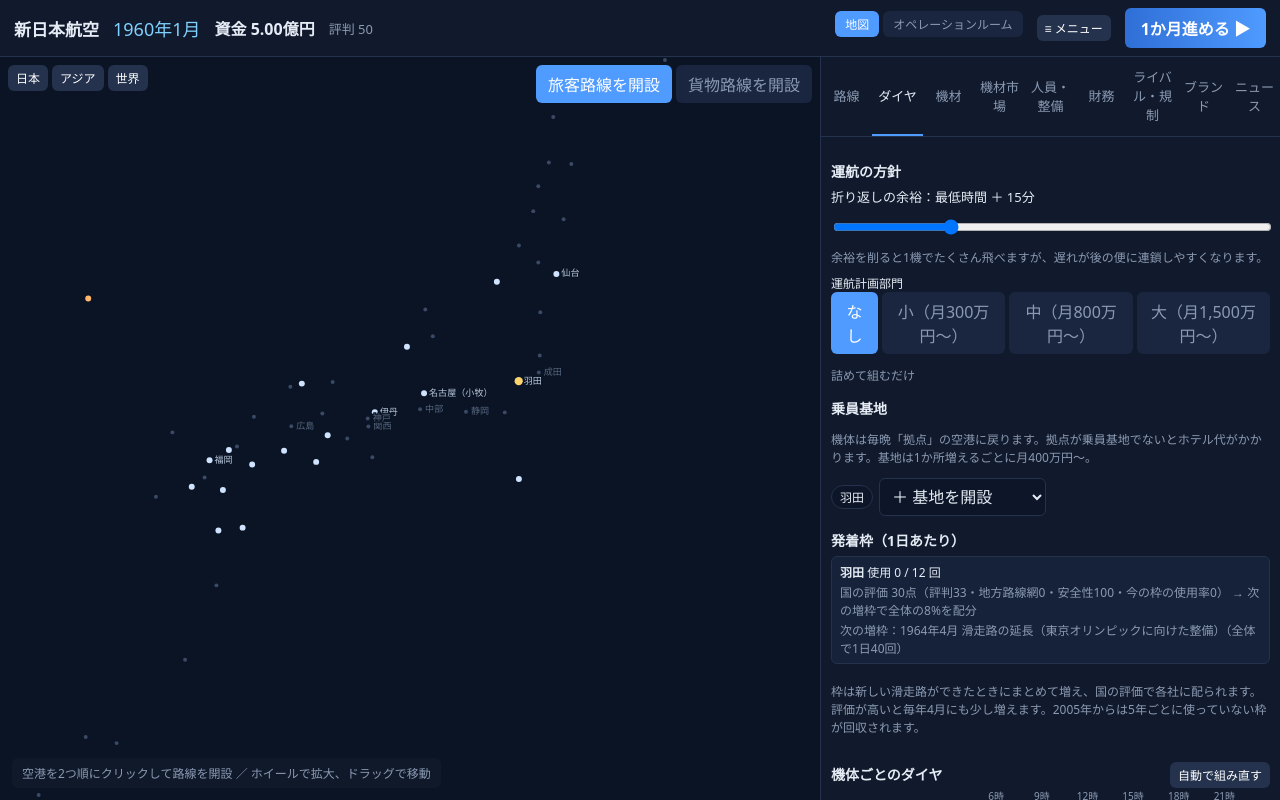
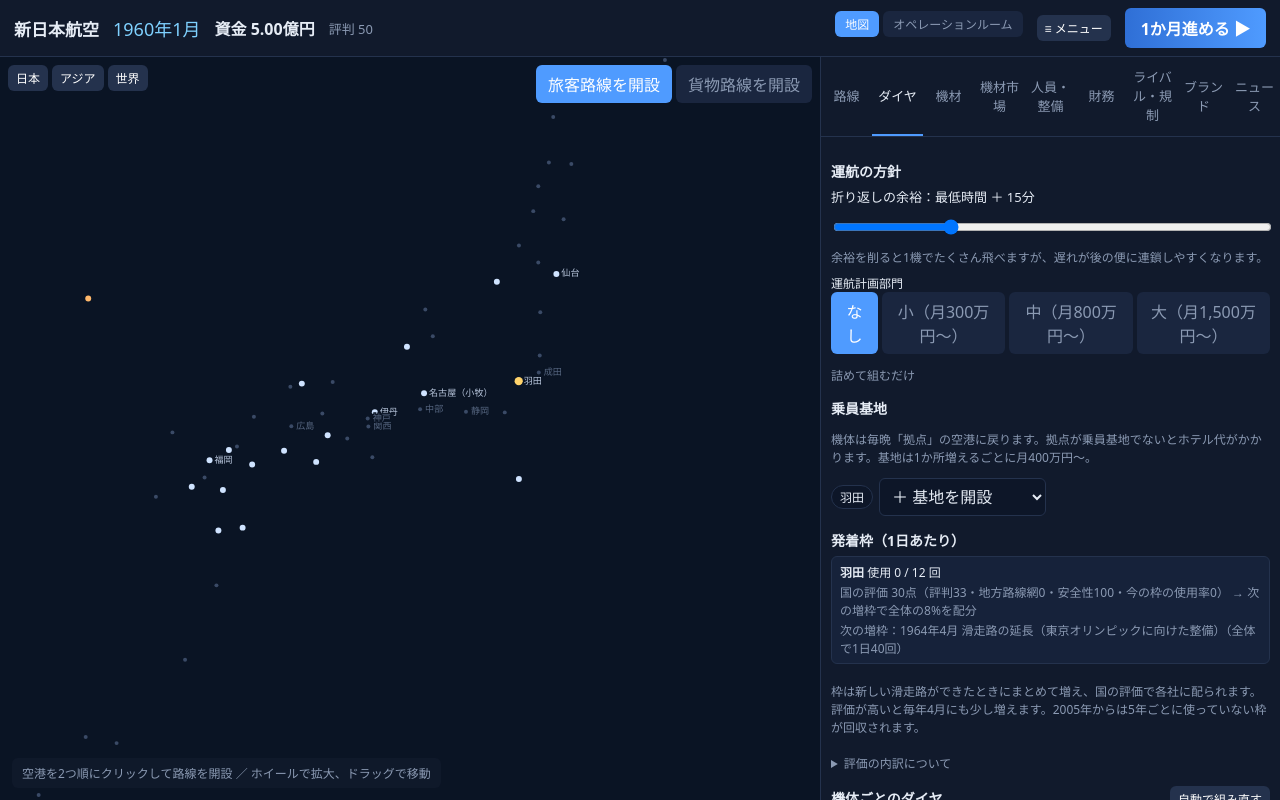
Before and after one commit to takkyontrade/Airline-manager, a React (Vite) app: page / in a window 1280 px wide. Both pictures are taken after a click on the button "会社を設立する". Built offline with nearby package versions, Linux system fonts and the light colour scheme; what world-atlas would draw is missing.

Commit message:
Explain the slot evaluation criteria in the schedule panel
Co-Authored-By: Claude Opus 5.5 <noreply@anthropic.com>
Claude-Session: https://claude.ai/code/session_019fRdY8G51JweLWhfsPE4Tr

```diff
--- a/src/ui/SchedulePanel.tsx
+++ b/src/ui/SchedulePanel.tsx
@@ -88,6 +88,15 @@ export function SchedulePanel({ s, apply }: { s: GameState; apply: Apply }) {
               );
             })}
             <p className="muted">枠は新しい滑走路ができたときにまとめて増え、国の評価で各社に配られます。評価が高いと毎年4月にも少し増えます。2005年からは5年ごとに使っていない枠が回収されます。</p>
+            <details className="muted">
+              <summary>評価の内訳について</summary>
+              <ul>
+                <li>評判（45%）：会社の評判。30で0点、90で満点</li>
+                <li>地方路線網（25%）：その空港から出ている自社の国内線のうち、幹線でない路線の本数。5本で満点。幹線は両端とも大都市の空港（千歳・仙台・羽田・成田・名古屋・中部・静岡・伊丹・関西・神戸・広島・福岡）どうしの路線</li>
+                <li>安全性（15%）：直近5年に事故があると0点、重大インシデントの記録があると70点</li>
+                <li>今の枠の使用率（15%）：持っている枠をどれだけ使っているか</li>
+              </ul>
+            </details>
           </div>
         </>
       )}
```
